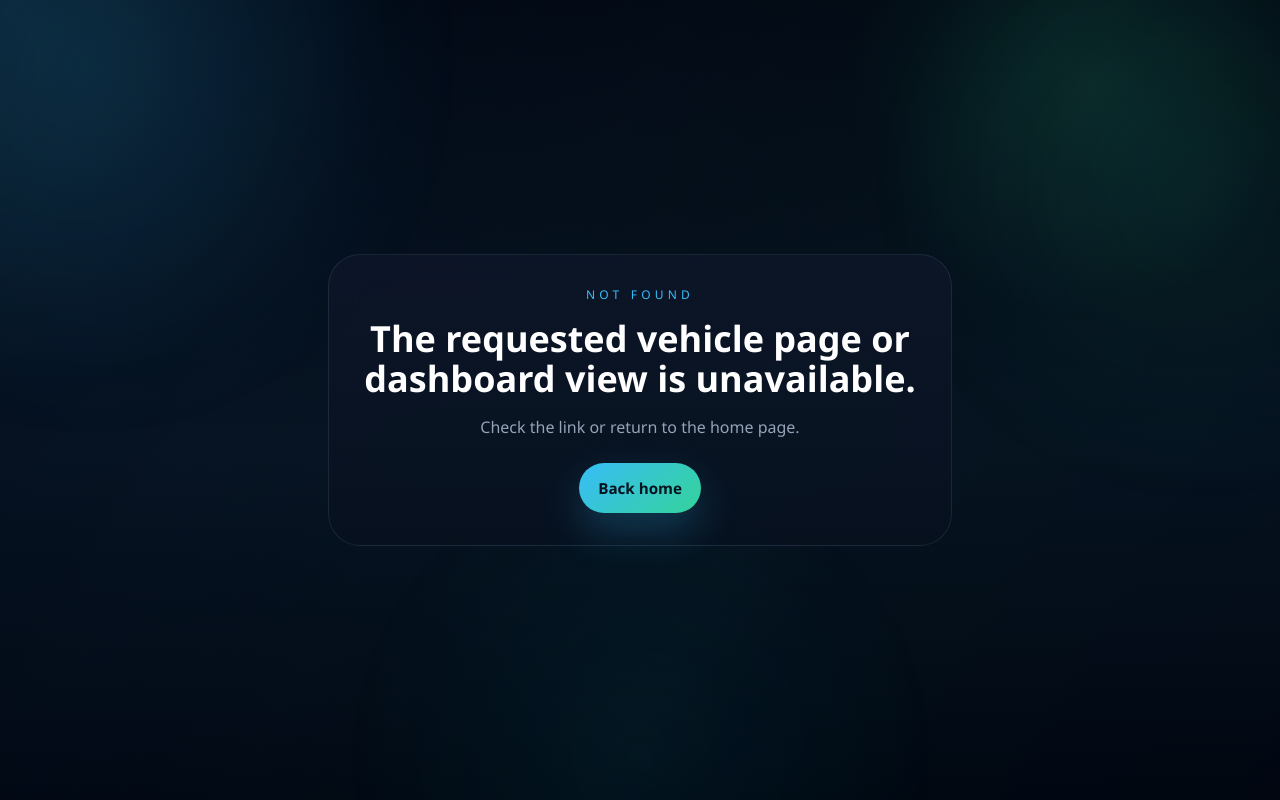
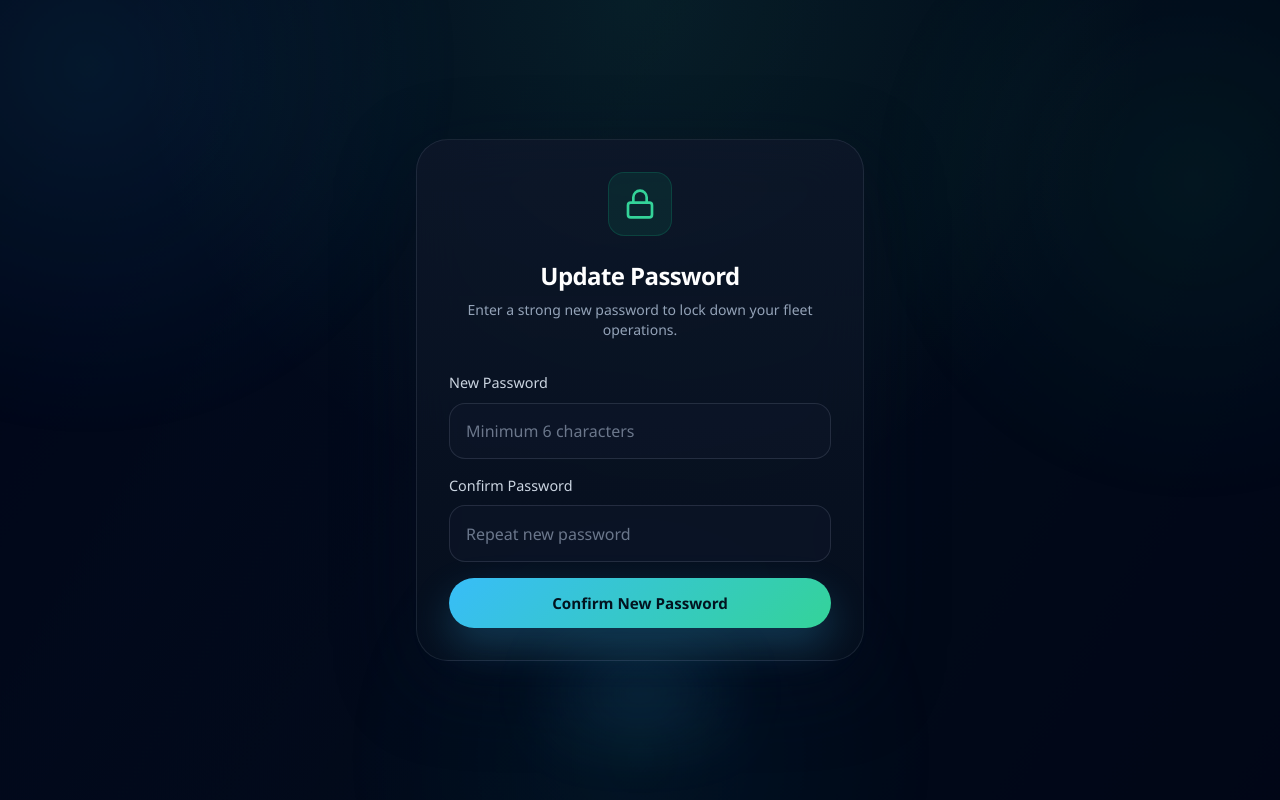
Before and after one commit to bhaskarchoubey07-hub/ScanMYcar, a Next.js app in the folder frontend/: page /auth/update-password in a window 1280 px wide. Before the commit this address had no page. Built offline with nearby package versions, Linux system fonts and the light colour scheme; no server answers.

Commit message:
feat(auth): build native Update Password callback UI and securely tune Supabase reset route

```diff
--- /dev/null
+++ b/frontend/app/auth/update-password/page.jsx
@@ -0,0 +1,141 @@
+"use client";
+
+import { motion } from "framer-motion";
+import { useState, useTransition, useEffect } from "react";
+import { useRouter } from "next/navigation";
+import { createClient } from "@/lib/supabase/browser";
+import { Lock, ShieldCheck, ArrowRight } from "lucide-react";
+
+export default function UpdatePasswordPage() {
+  const router = useRouter();
+  const supabase = createClient();
+  const [password, setPassword] = useState("");
+  const [confirmPassword, setConfirmPassword] = useState("");
+  const [status, setStatus] = useState("");
+  const [success, setSuccess] = useState(false);
+  const [pending, startTransition] = useTransition();
+
+  const handleUpdate = () => {
+    startTransition(async () => {
+      setStatus("");
+
+      if (!password || !confirmPassword) {
+        setStatus("Both fields are required.");
+        return;
+      }
+
+      if (password.length < 6) {
+        setStatus("Password must be at least 6 characters.");
+        return;
+      }
+
+      if (password !== confirmPassword) {
+        setStatus("Passwords do not match.");
+        return;
+      }
+
+      const { error } = await supabase.auth.updateUser({
+        password: password
+      });
+
+      if (error) {
+        setStatus(error.message);
+        return;
+      }
+
+      setSuccess(true);
+
+      // Auto-redirect after visual confirmation
+      setTimeout(() => {
+        router.push("/dashboard");
+        router.refresh();
+      }, 2000);
+    });
+  };
+
+  return (
+    <div className="flex min-h-screen flex-col items-center justify-center p-6 pb-20 sm:p-10">
+      <div className="fixed inset-0 -z-10 bg-slate-950">
+        <div className="absolute inset-0 bg-[radial-gradient(circle_at_50%_0%,rgba(52,211,153,0.1),transparent_50%)]" />
+      </div>
+
+      <motion.div
+        initial={{ opacity: 0, y: 20 }}
+        animate={{ opacity: 1, y: 0 }}
+        transition={{ duration: 0.5, ease: "easeOut" }}
+        className="w-full max-w-md"
+      >
+        <div className="glass-panel floating-glow rounded-[2rem] p-8 shadow-glass text-center">
+
+          <div className="mx-auto flex h-16 w-16 items-center justify-center rounded-2xl bg-emerald-500/10 mb-6 border border-emerald-500/20 text-emerald-400">
+            {success ? <ShieldCheck className="h-8 w-8" /> : <Lock className="h-8 w-8" />}
+          </div>
+
+          <h1 className="text-2xl font-bold tracking-tight text-white mb-2">
+            {success ? "Vault Secured" : "Update Password"}
+          </h1>
+
+          <p className="text-sm text-slate-400 mb-8">
+            {success
+              ? "Your new security token has been accepted."
+              : "Enter a strong new password to lock down your fleet operations."}
+          </p>
+
+          {!success ? (
+            <div className="space-y-4 text-left">
+              <label className="field">
+                <span>New Password</span>
+                <motion.input
+                  whileFocus={{ scale: 1.02, boxShadow: "0 0 0 5px rgba(52, 211, 153, 0.16)" }}
+                  type="password"
+                  value={password}
+                  onChange={(e) => setPassword(e.target.value)}
+                  placeholder="Minimum 6 characters"
+                />
+              </label>
+
+              <label className="field">
+                <span>Confirm Password</span>
+                <motion.input
+                  whileFocus={{ scale: 1.02, boxShadow: "0 0 0 5px rgba(52, 211, 153, 0.16)" }}
+                  type="password"
+                  value={confirmPassword}
+                  onChange={(e) => setConfirmPassword(e.target.value)}
+                  placeholder="Repeat new password"
+                />
+              </label>
+
+              <button
+                type="button"
+                disabled={pending}
+                onClick={handleUpdate}
+                className="w-full primary-button bg-emerald-500 text-slate-950 font-semibold mt-4 disabled:opacity-70 disabled:cursor-not-allowed"
+              >
+                {pending ? "Updating Protocol..." : "Confirm New Password"}
+              </button>
+
+              {status && (
+                <motion.p
+                  initial={{ opacity: 0 }}
+                  animate={{ opacity: 1 }}
+                  className="text-center text-sm text-red-400 mt-4"
+                >
+                  {status}
+                </motion.p>
+              )}
+            </div>
+          ) : (
+            <motion.div
+              initial={{ opacity: 0, scale: 0.9 }}
+              animate={{ opacity: 1, scale: 1 }}
+              className="flex justify-center items-center text-sm font-semibold text-emerald-400 gap-2"
+            >
+              Transferring to Dashboard <ArrowRight className="h-4 w-4 animate-pulse" />
+            </motion.div>
+          )}
+
+        </div>
+      </motion.div>
+    </div>
+  );
+}
--- a/frontend/components/auth/auth-form.jsx
+++ b/frontend/components/auth/auth-form.jsx
@@ -123,7 +123,7 @@ export function AuthForm() {
         }
 
         const { error } = await supabase.auth.resetPasswordForEmail(email, {
-          redirectTo: `${window.location.origin}/dashboard`
+          redirectTo: `${window.location.origin}/auth/update-password`
         });
 
         if (error) {
```
